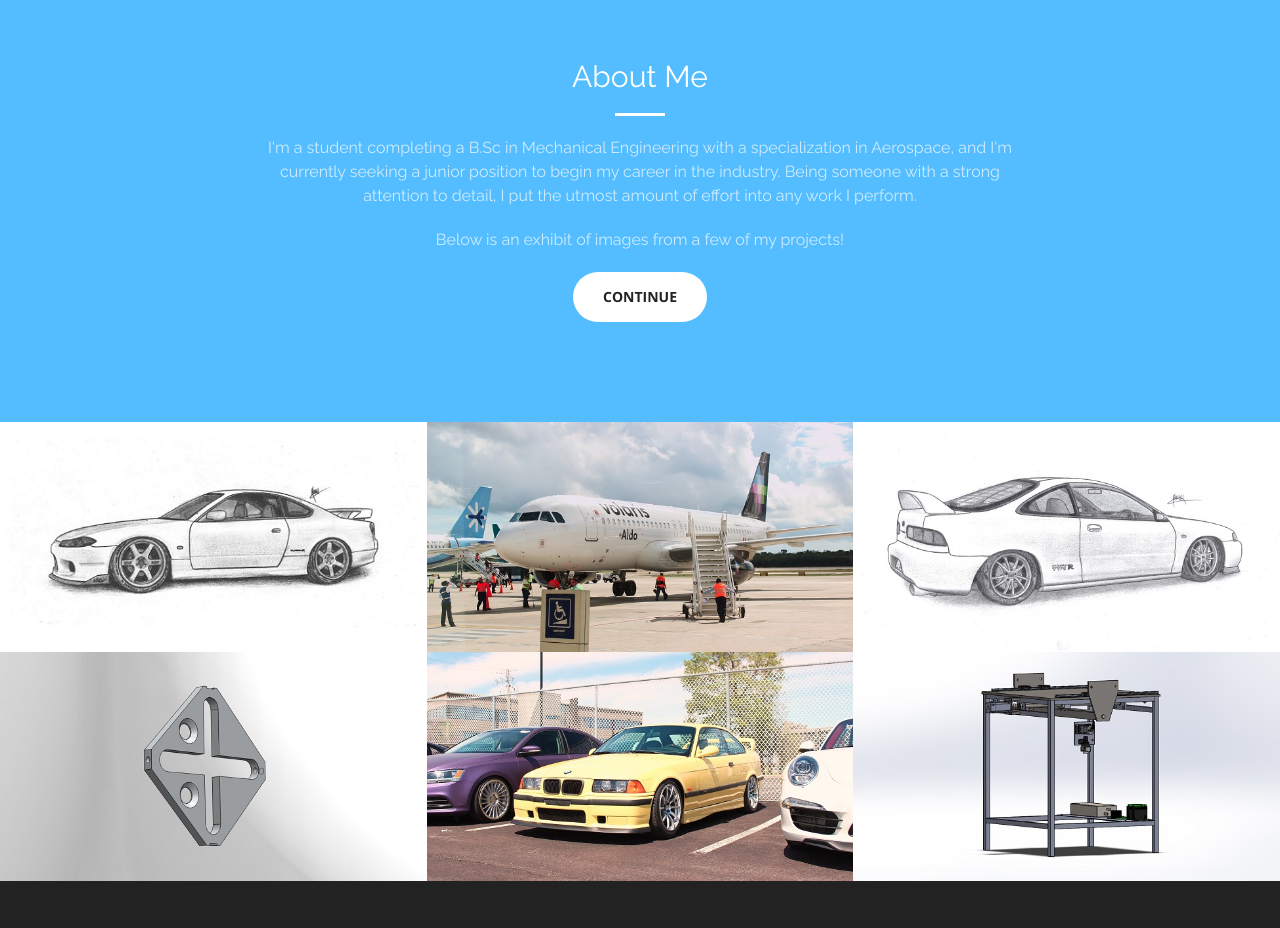
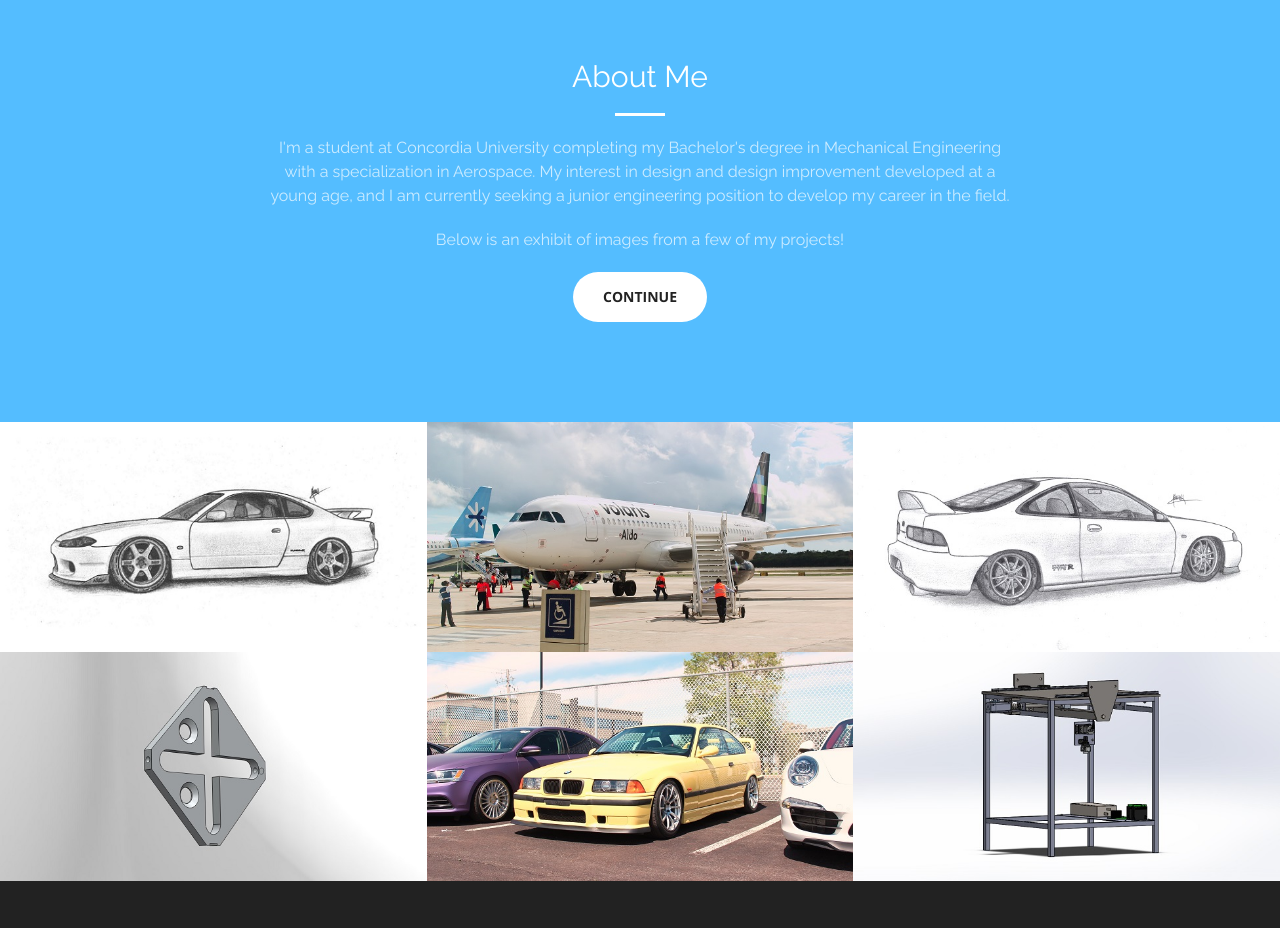
Before and after one commit to klal24/klal24.github.io, a website: page index.html in a window 1280 px wide. Shown: the part 840-1768 px from the top of the page. Drawn offline with nearby package versions, Linux system fonts and the light colour scheme.

Commit message:
Update index.html

```diff
--- a/index.html
+++ b/index.html
@@ -82,7 +82,7 @@
                 <div class="col-lg-8 col-lg-offset-2 text-center">
                     <h2 class="section-heading">About Me</h2>
                     <hr class="light">
-                    <p class="text-faded">I'm a student completing a B.Sc in Mechanical Engineering with a specialization in Aerospace, and I'm currently seeking a junior position to begin my career in the industry. Being someone with a strong attention to detail, I put the utmost amount of effort into any work I perform.</p>
+                    <p class="text-faded">I'm a student at Concordia University completing my Bachelor's degree in Mechanical Engineering with a specialization in Aerospace. My interest in design and design improvement developed at a young age, and I am currently seeking a junior engineering position to develop my career in the field.</p>
                     <p class="text-faded">Below is an exhibit of images from a few of my projects!</p>
                     <a href="#portfolio" class="page-scroll btn btn-default btn-xl sr-button">Continue</a>
                 </div>
```
